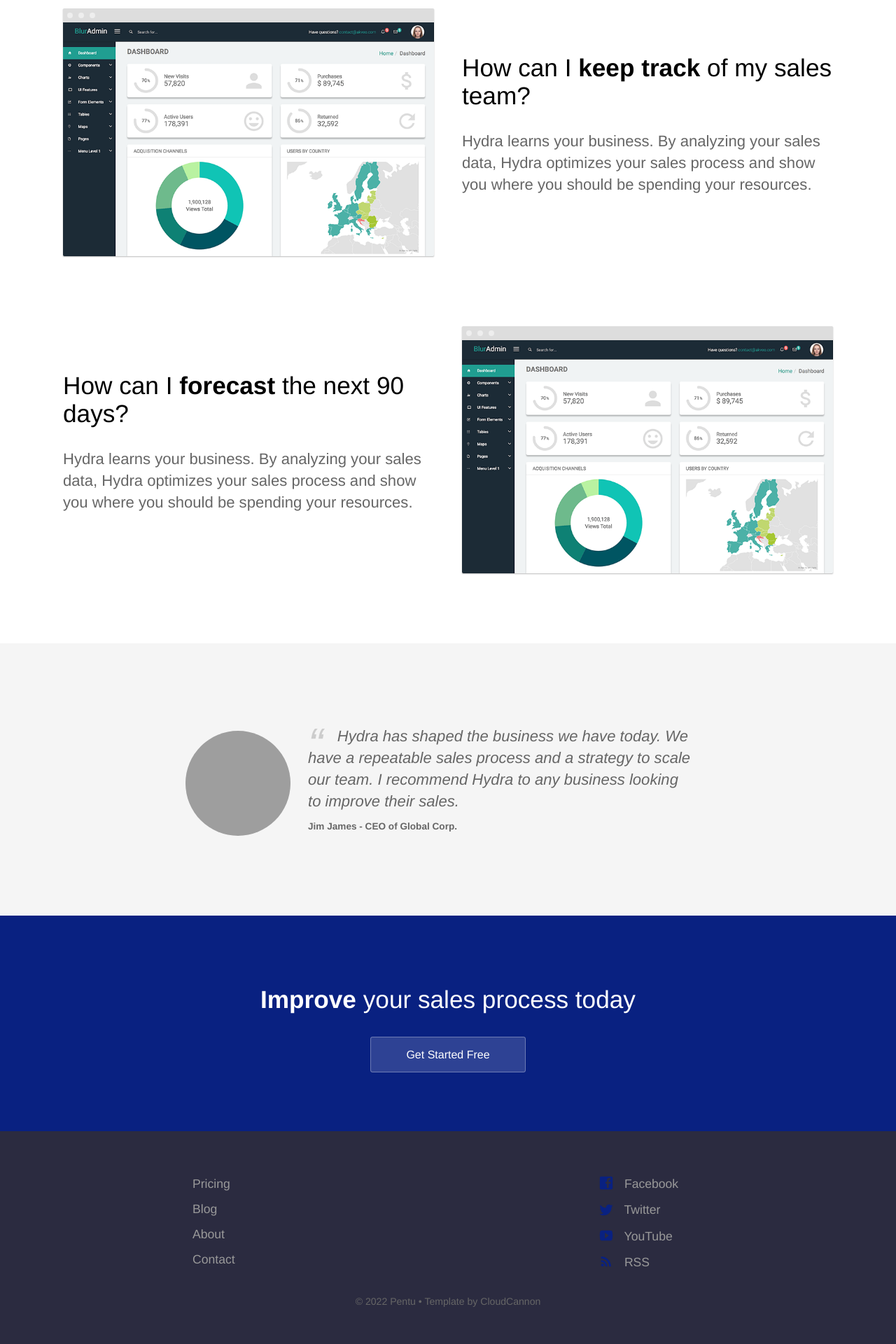
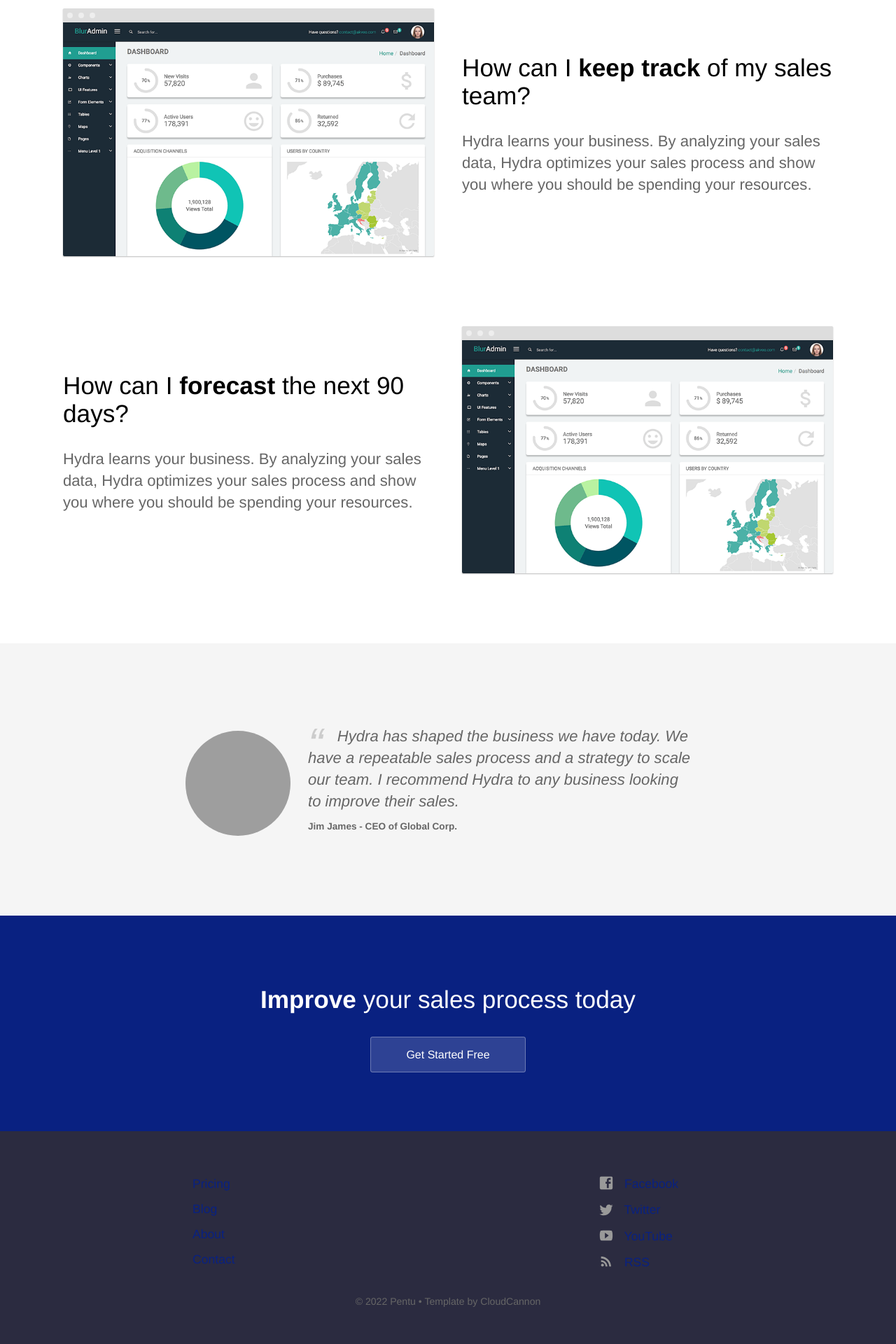
Before and after one commit to pentucybersec/pentucybersec.github.io, a Jekyll site: the page built from index.html, in a window 1280 px wide. Shown: the part 1479-3399 px from the top of the page at 70% size. Built offline with Jekyll 4.4.1, drawn with Linux system fonts in a browser that asks for light colours; grey boxes are pictures that could not be loaded.

Commit message:
color fix

```diff
--- a/_sass/footer.scss
+++ b/_sass/footer.scss
@@ -21,7 +21,7 @@
 				text-decoration: none;
 			}
 			svg {
-				fill: #092181;;
+				fill: #999;;
 				margin-right: 10px;
 				transition: fill 0.2s ease;
 				vertical-align: middle;
@@ -85,7 +85,7 @@ footer {
 
 	&,
 	a {
-		color: #999;
+		color: #092181;
 	}
 
 	h2 {
```
